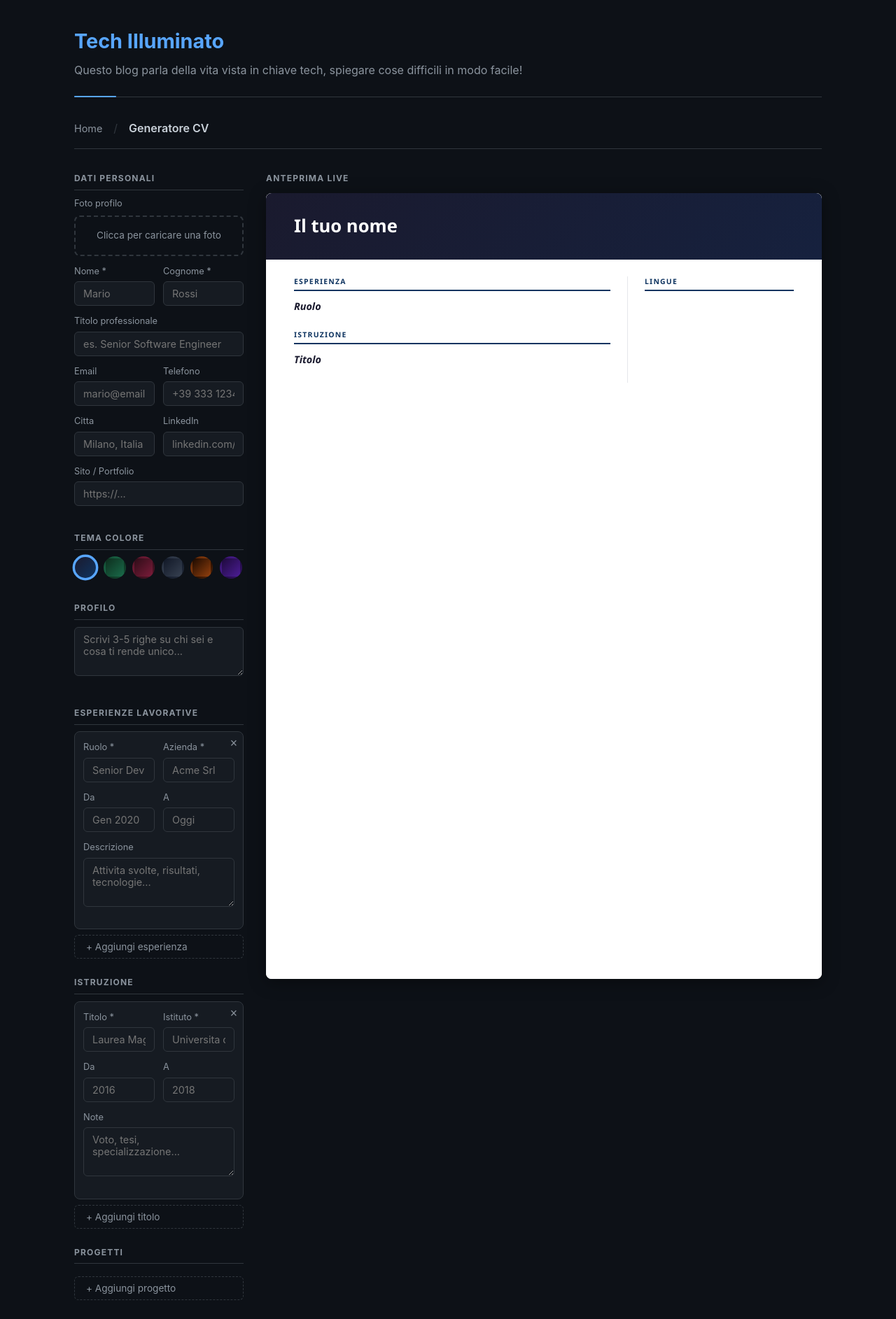
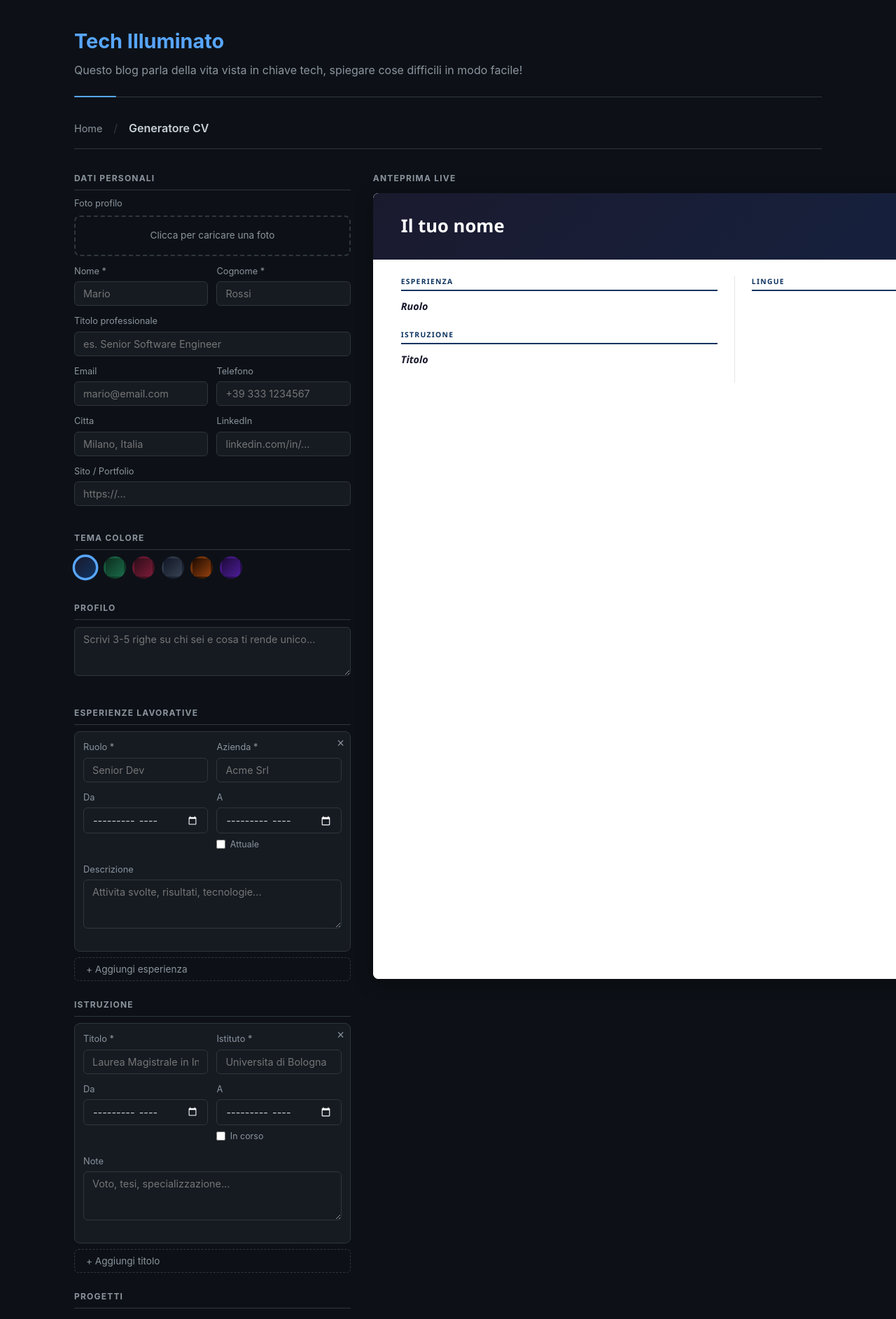
Before and after one commit to DemPago/DemPago.github.io, a Jekyll site: the page built from app/curriculum.html, in a window 1280 px wide. Shown: the top 1885 px of the page at 70% size. Built offline with Jekyll 4.4.1, drawn with Linux system fonts in a browser that asks for light colours; comment, search, counter and statistics services are not loaded.

Commit message:
Add month date picker and Attuale checkbox to date range fields

```diff
--- a/app/curriculum.html
+++ b/app/curriculum.html
@@ -129,6 +129,22 @@
   margin-top: 0.5rem;
 }
 .add-entry-btn:hover { border-color: var(--accent); background: rgba(88,166,255,0.06); color: var(--text); }
+
+/* Month picker — dark theme */
+input[type="month"] { color-scheme: dark; }
+
+/* Checkbox "Attuale" */
+.cv-field .present-label {
+  display: inline-flex; align-items: center; gap: 0.4rem;
+  font-size: 0.78rem; color: var(--text-muted);
+  margin-top: 0.35rem; cursor: pointer;
+  margin-bottom: 0;
+}
+.cv-field .present-label input[type="checkbox"] {
+  width: auto; padding: 0; border: none; background: none;
+  accent-color: var(--accent); cursor: pointer;
+}
+input[type="month"]:disabled { opacity: 0.35; }
 
 /* Skills / Languages */
 .tags-input-wrap { display: flex; flex-wrap: wrap; gap: 0.4rem; align-items: center; }
@@ -487,8 +503,12 @@
           <div class="cv-field"><label>Azienda *</label><input type="text" placeholder="Acme Srl" oninput="renderCV()"></div>
         </div>
         <div class="cv-row2">
-          <div class="cv-field"><label>Da</label><input type="text" placeholder="Gen 2020" oninput="renderCV()"></div>
-          <div class="cv-field"><label>A</label><input type="text" placeholder="Oggi" oninput="renderCV()"></div>
+          <div class="cv-field"><label>Da</label><input type="month" oninput="renderCV()"></div>
+          <div class="cv-field to-field">
+            <label>A</label>
+            <input type="month" oninput="renderCV()">
+            <label class="present-label"><input type="checkbox" class="present-check" onchange="togglePresent(this)"> <span>Attuale</span></label>
+          </div>
         </div>
         <div class="cv-field"><label>Descrizione</label><textarea placeholder="Attivita svolte, risultati, tecnologie..." oninput="renderCV()"></textarea></div>`,
     },
@@ -500,8 +520,12 @@
           <div class="cv-field"><label>Istituto *</label><input type="text" placeholder="Universita di Bologna" oninput="renderCV()"></div>
         </div>
         <div class="cv-row2">
-          <div class="cv-field"><label>Da</label><input type="text" placeholder="2016" oninput="renderCV()"></div>
-          <div class="cv-field"><label>A</label><input type="text" placeholder="2018" oninput="renderCV()"></div>
+          <div class="cv-field"><label>Da</label><input type="month" oninput="renderCV()"></div>
+          <div class="cv-field to-field">
+            <label>A</label>
+            <input type="month" oninput="renderCV()">
+            <label class="present-label"><input type="checkbox" class="present-check" onchange="togglePresent(this)"> <span>In corso</span></label>
+          </div>
         </div>
         <div class="cv-field"><label>Note</label><textarea placeholder="Voto, tesi, specializzazione..." oninput="renderCV()"></textarea></div>`,
     },
@@ -513,8 +537,12 @@
           <div class="cv-field"><label>Ruolo</label><input type="text" placeholder="Lead Developer" oninput="renderCV()"></div>
         </div>
         <div class="cv-row2">
-          <div class="cv-field"><label>Da</label><input type="text" placeholder="2023" oninput="renderCV()"></div>
-          <div class="cv-field"><label>A</label><input type="text" placeholder="2024" oninput="renderCV()"></div>
+          <div class="cv-field"><label>Da</label><input type="month" oninput="renderCV()"></div>
+          <div class="cv-field to-field">
+            <label>A</label>
+            <input type="month" oninput="renderCV()">
+            <label class="present-label"><input type="checkbox" class="present-check" onchange="togglePresent(this)"> <span>In corso</span></label>
+          </div>
         </div>
         <div class="cv-field"><label>Descrizione</label><textarea placeholder="Di cosa si tratta, tecnologie usate, impatto..." oninput="renderCV()"></textarea></div>
         <div class="cv-field"><label>Link (opzionale)</label><input type="text" placeholder="https://github.com/..." oninput="renderCV()"></div>`,
@@ -527,8 +555,12 @@
           <div class="cv-field"><label>Organizzazione *</label><input type="text" placeholder="Croce Rossa" oninput="renderCV()"></div>
         </div>
         <div class="cv-row2">
-          <div class="cv-field"><label>Da</label><input type="text" placeholder="2019" oninput="renderCV()"></div>
-          <div class="cv-field"><label>A</label><input type="text" placeholder="2021" oninput="renderCV()"></div>
+          <div class="cv-field"><label>Da</label><input type="month" oninput="renderCV()"></div>
+          <div class="cv-field to-field">
+            <label>A</label>
+            <input type="month" oninput="renderCV()">
+            <label class="present-label"><input type="checkbox" class="present-check" onchange="togglePresent(this)"> <span>Attuale</span></label>
+          </div>
         </div>
         <div class="cv-field"><label>Descrizione</label><textarea placeholder="Attivita svolte, impatto..." oninput="renderCV()"></textarea></div>`,
     },
@@ -643,11 +675,32 @@
 function collectEntries(listId, fields) {
   const cards = document.querySelectorAll(`#${listId} .entry-card`);
   return Array.from(cards).map(card => {
-    const inputs = card.querySelectorAll('input, textarea');
+    const inputs = card.querySelectorAll('input:not([type="checkbox"]), textarea');
     const obj = {};
     fields.forEach((f, i) => { obj[f] = inputs[i]?.value.trim() || ''; });
+    const presentCheck = card.querySelector('.present-check');
+    if (presentCheck?.checked) obj.to = 'Presente';
     return obj;
   });
+}
+
+/* ── Format YYYY-MM → "Mmm YYYY" ───────────────────────── */
+const IT_MONTHS = ['Gen','Feb','Mar','Apr','Mag','Giu','Lug','Ago','Set','Ott','Nov','Dic'];
+function formatMonth(val) {
+  if (!val || val === 'Presente') return val;
+  const parts = val.split('-');
+  if (parts.length === 2) {
+    const m = parseInt(parts[1]) - 1;
+    if (m >= 0 && m < 12) return `${IT_MONTHS[m]} ${parts[0]}`;
+  }
+  return val;
+}
+
+/* ── Toggle "Attuale" checkbox ─────────────────────────── */
+function togglePresent(cb) {
+  const toInput = cb.closest('.to-field')?.querySelector('input[type="month"]');
+  if (toInput) toInput.disabled = cb.checked;
+  renderCV();
 }
 
 function v(id) { return document.getElementById(id)?.value.trim() || ''; }
@@ -686,46 +739,54 @@
   }
 
   /* -- render helpers -- */
-  const renderExp = e => `
-    <div class="cv-entry">
+  const renderExp = e => {
+    const period = [formatMonth(e.from), formatMonth(e.to)].filter(Boolean).join(' – ');
+    return `<div class="cv-entry">
       <div class="cv-entry-header">
         <span class="cv-entry-title">${e.role || '<em>Ruolo</em>'}</span>
-        <span class="cv-entry-period">${[e.from, e.to].filter(Boolean).join(' – ')}</span>
+        <span class="cv-entry-period">${period}</span>
       </div>
       ${e.company ? `<div class="cv-entry-sub">${e.company}</div>` : ''}
       ${e.desc    ? `<div class="cv-entry-desc">${e.desc.replace(/\n/g,'<br>')}</div>` : ''}
     </div>`;
+  };
 
-  const renderEdu = e => `
-    <div class="cv-entry">
+  const renderEdu = e => {
+    const period = [formatMonth(e.from), formatMonth(e.to)].filter(Boolean).join(' – ');
+    return `<div class="cv-entry">
       <div class="cv-entry-header">
         <span class="cv-entry-title">${e.degree || '<em>Titolo</em>'}</span>
-        <span class="cv-entry-period">${[e.from, e.to].filter(Boolean).join(' – ')}</span>
+        <span class="cv-entry-period">${period}</span>
       </div>
       ${e.school ? `<div class="cv-entry-sub">${e.school}</div>` : ''}
       ${e.note   ? `<div class="cv-entry-desc">${e.note}</div>` : ''}
     </div>`;
+  };
 
-  const renderProj = e => `
-    <div class="cv-entry">
+  const renderProj = e => {
+    const period = [formatMonth(e.from), formatMonth(e.to)].filter(Boolean).join(' – ');
+    return `<div class="cv-entry">
       <div class="cv-entry-header">
         <span class="cv-entry-title">${e.name || '<em>Progetto</em>'}</span>
-        <span class="cv-entry-period">${[e.from, e.to].filter(Boolean).join(' – ')}</span>
+        <span class="cv-entry-period">${period}</span>
       </div>
       ${e.role ? `<div class="cv-entry-sub">${e.role}</div>` : ''}
       ${e.desc ? `<div class="cv-entry-desc">${e.desc.replace(/\n/g,'<br>')}</div>` : ''}
       ${e.link ? `<div class="cv-entry-link">${e.link}</div>` : ''}
     </div>`;
+  };
 
-  const renderVol = e => `
-    <div class="cv-entry">
+  const renderVol = e => {
+    const period = [formatMonth(e.from), formatMonth(e.to)].filter(Boolean).join(' – ');
+    return `<div class="cv-entry">
       <div class="cv-entry-header">
         <span class="cv-entry-title">${e.role || '<em>Ruolo</em>'}</span>
-        <span class="cv-entry-period">${[e.from, e.to].filter(Boolean).join(' – ')}</span>
+        <span class="cv-entry-period">${period}</span>
       </div>
       ${e.org  ? `<div class="cv-entry-sub">${e.org}</div>` : ''}
       ${e.desc ? `<div class="cv-entry-desc">${e.desc.replace(/\n/g,'<br>')}</div>` : ''}
     </div>`;
+  };
 
   const renderPub = e => `
     <div class="cv-entry">
```
